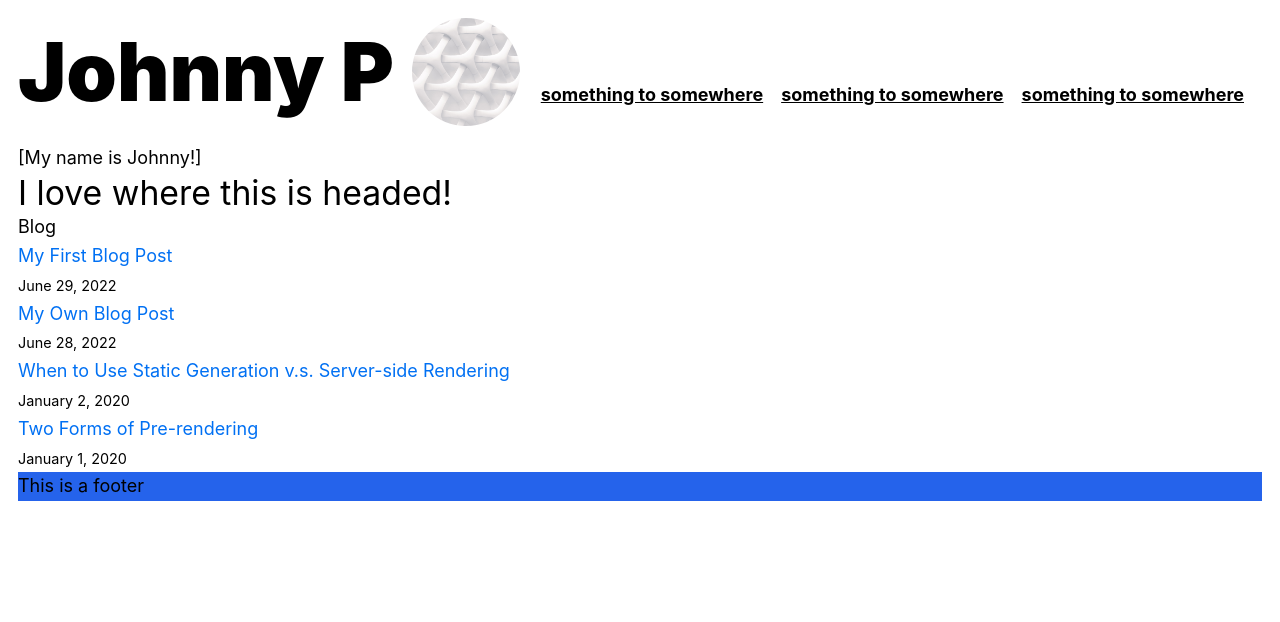
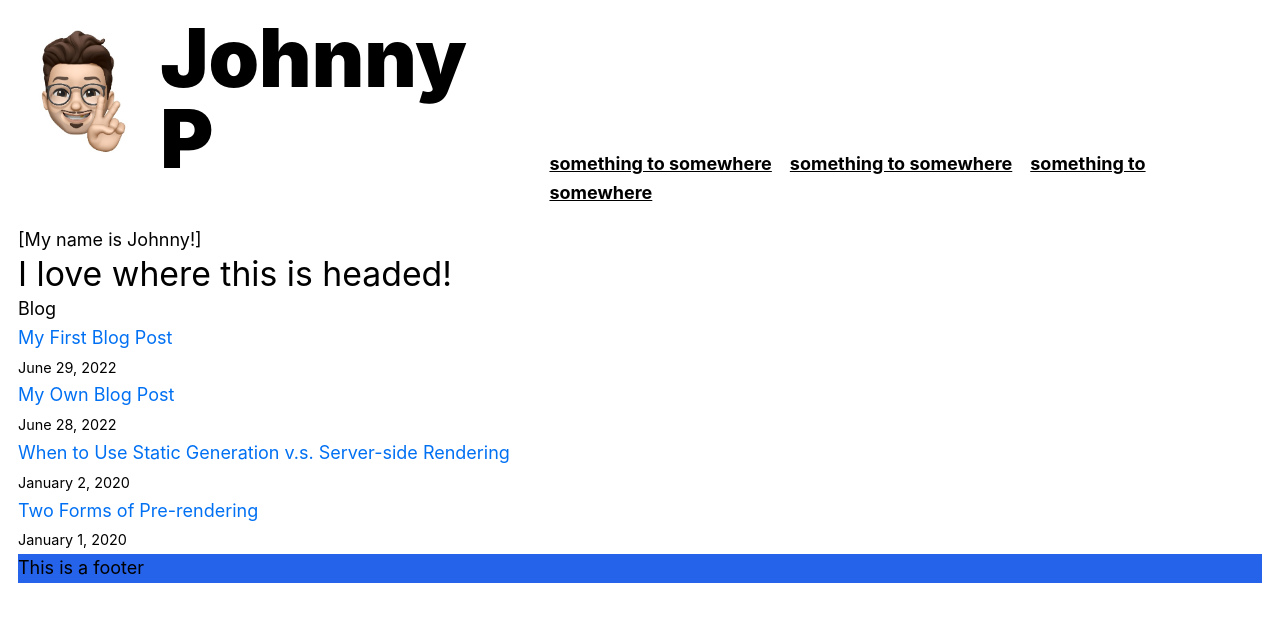
Before and after one commit to johnny2smooth/next-blog, a Next.js app: page / in a window 1280 px wide. Shown: the top 622 px of the page. Built offline with nearby package versions, Linux system fonts and the light colour scheme.

Commit message:
personal photo added

```diff
--- a/components/layout.js
+++ b/components/layout.js
@@ -29,15 +29,15 @@ export default function Layout({ children, home }) {
         {home ? (
           <div className="flex justify-between items-baseline w-full">
             <div className="flex items-center">
-              <h1 className="text-7xl font-black pr-4 ">{name}</h1>
               <Image
                 priority
-                src="/images/profile.jpeg"
+                src="/images/memoji-peace.jpg"
                 className="rounded-full pl-4"
-                height={108}
-                width={108}
+                height={144}
+                width={144}
                 alt={name}
               />
+              <h1 className="text-7xl font-black pr-4 ">{name}</h1>
             </div>
             <nav>
               <ul>
@@ -63,23 +63,23 @@ export default function Layout({ children, home }) {
           </div>
         ) : (
           <>
-            <Link href="/">
-              <a>
-                <Image
-                  priority
-                  src="/images/profile.jpeg"
-                  className="rounded-full"
-                  height={108}
-                  width={108}
-                  alt={name}
-                />
-              </a>
-            </Link>
             <h2>
               <Link href="/">
                 <a>{name}</a>
               </Link>
             </h2>
+            <Link href="/">
+              <a>
+                <Image
+                  priority
+                  src="/images/memoji-peace.jpg"
+                  className="rounded-full"
+                  height={144}
+                  width={144}
+                  alt={name}
+                />
+              </a>
+            </Link>
           </>
         )}
       </header>
```
Also changed, not shown: public/images/memoji-peace.jpg (added).
